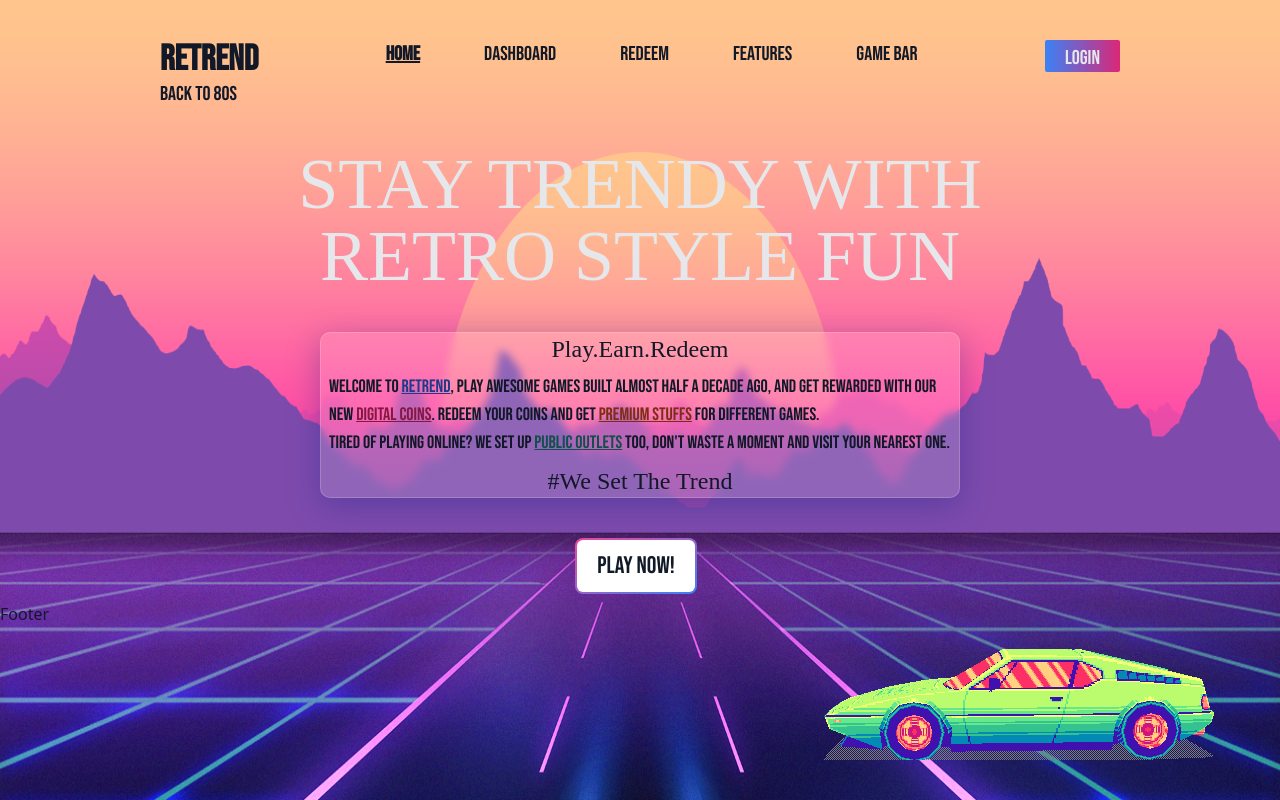
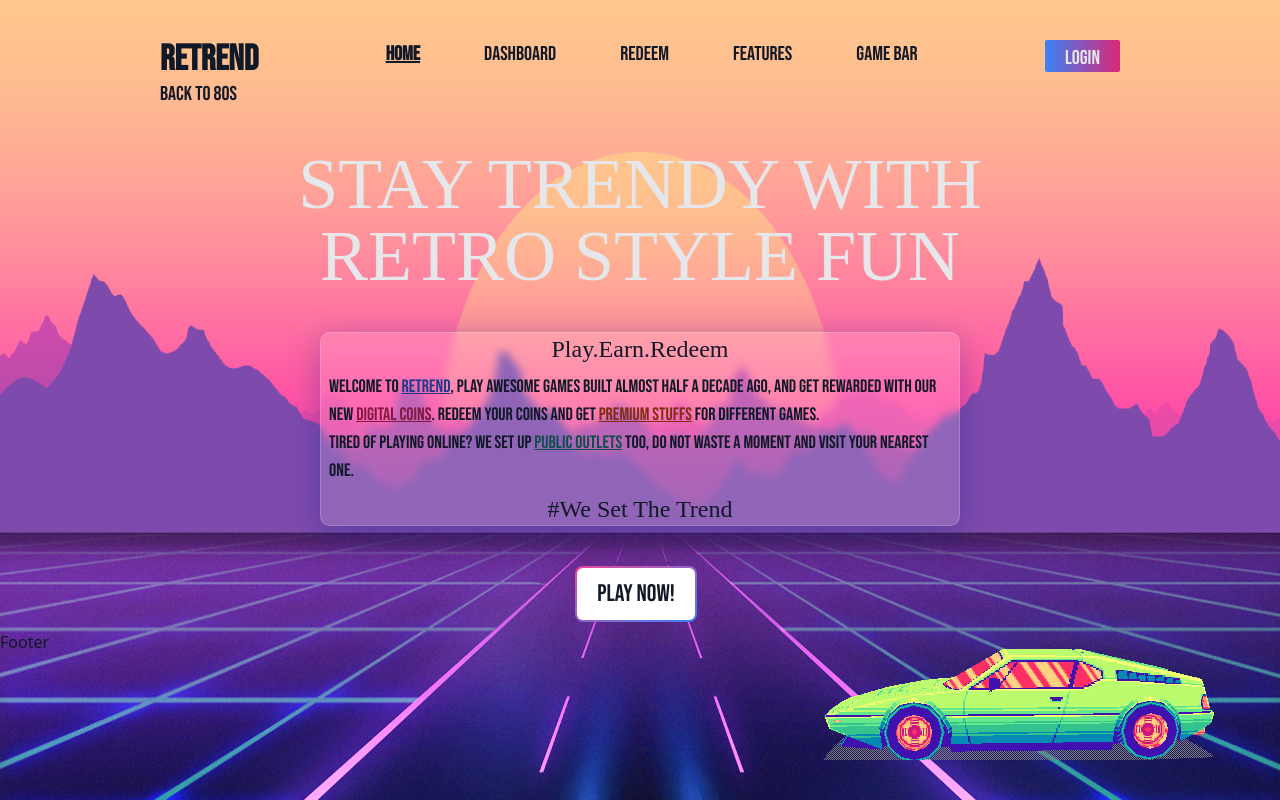
Before and after one commit to SpywarePersues/project-exun, a Next.js app: page / in a window 1280 px wide. Built offline with nearby package versions, Linux system fonts and the light colour scheme; a web font is replaced by a local one.

Commit message:
Most minor fix

```diff
--- a/pages/index.js
+++ b/pages/index.js
@@ -15,7 +15,7 @@ export default function Home() {
         </div>
         <div className="lg:w-6/12 font-Bebas text-gray-900  text-lg mx-auto glassmorph my-10">
           <p className="font-Bungee text-2xl text-center">Play.Earn.Redeem</p>
-          <p className="p-2">Welcome to <span className="text-blue-900 underline">ReTrend</span>, play awesome games built almost half a decade ago, and get rewarded with our new <span className="text-pink-900 underline">digital coins</span>. Redeem your coins and get <span className="text-orange-900 underline">Premium stuffs</span> for different games.<br />Tired of playing online? We set up <span className="text-teal-900 underline">Public Outlets</span> too, don't waste a moment and visit your nearest one.</p>
+          <p className="p-2">Welcome to <span className="text-blue-900 underline">ReTrend</span>, play awesome games built almost half a decade ago, and get rewarded with our new <span className="text-pink-900 underline">digital coins</span>. Redeem your coins and get <span className="text-orange-900 underline">Premium stuffs</span> for different games.<br />Tired of playing online? We set up <span className="text-teal-900 underline">Public Outlets</span> too, do not waste a moment and visit your nearest one.</p>
           <p className="font-Bungee text-center text-2xl">#We Set The Trend</p>
         </div>
         <div className="text-center">
```
